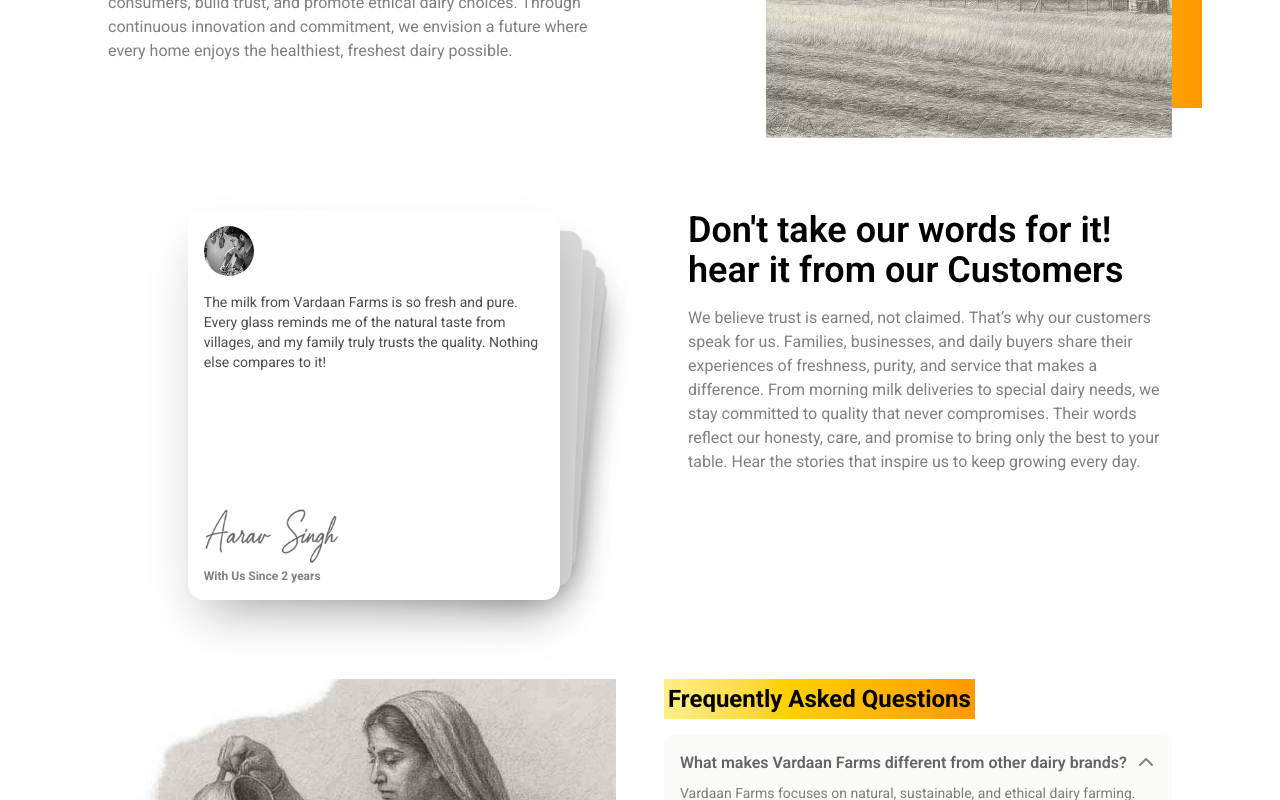
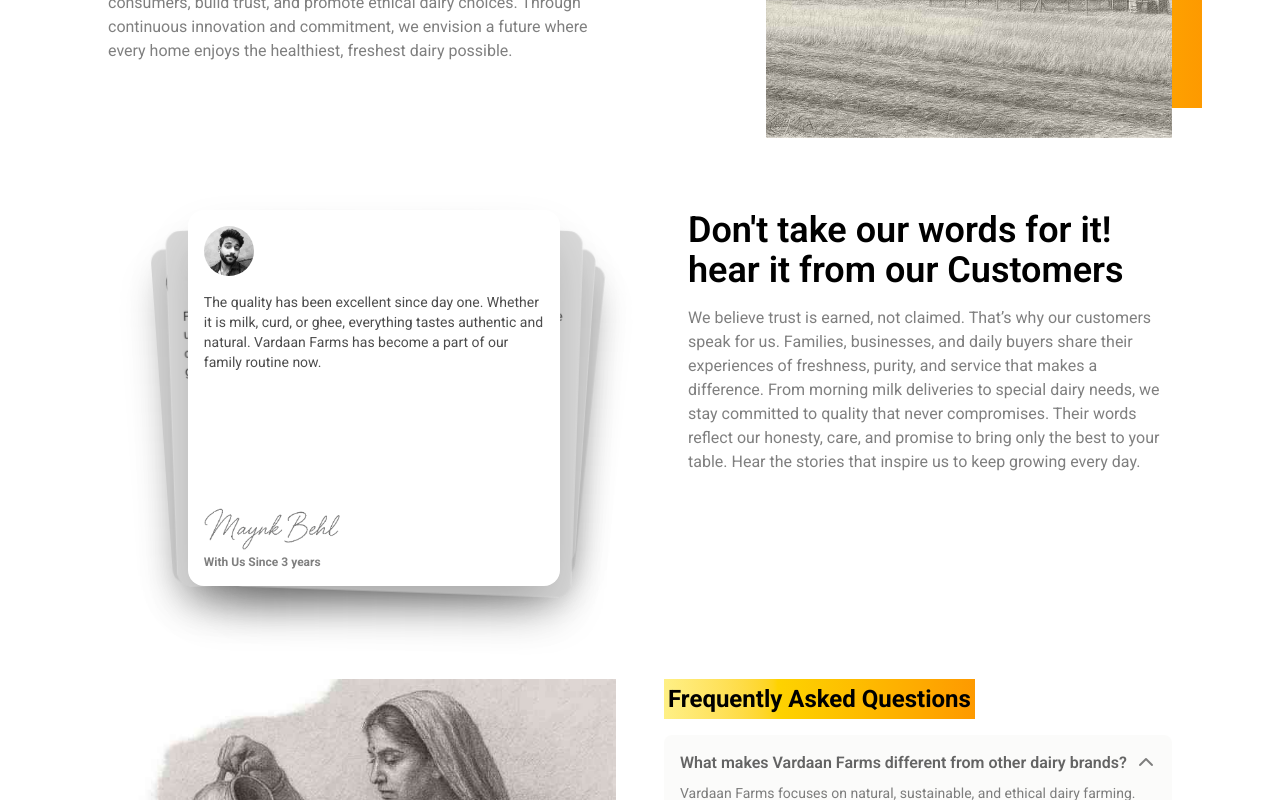
Before and after one commit to tech250/Website, a React (Vite) app: page /about-us in a window 1280 px wide. Shown: the part 2886-3686 px from the top of the page. Built offline with nearby package versions, Linux system fonts and the light colour scheme.

Commit message:
added autoplay in about us card swiper'

```diff
--- a/src/components/common/CardSwiper/CardSwiper.jsx
+++ b/src/components/common/CardSwiper/CardSwiper.jsx
@@ -1,7 +1,7 @@
 import { Swiper, SwiperSlide } from "swiper/react";
 import "swiper/css";
 import "swiper/css/effect-cards";
-import { EffectCards } from "swiper/modules";
+import { EffectCards, Autoplay } from "swiper/modules";
 
 export default function CardSwiper({ data }) {
   return (
@@ -9,7 +9,11 @@
       <Swiper
         effect={"cards"}
         grabCursor={true}
-        modules={[EffectCards]}
+        modules={[EffectCards, Autoplay]}
+        autoplay={{
+          delay:2500,
+          disableOnInteraction:true
+        }}
         className="mySwiper w-[70%] md:w-4/5 xl:w-[70%] 2xl:w-1/2 h-fit"
       >
         {data.map((obj, id) => (
```
